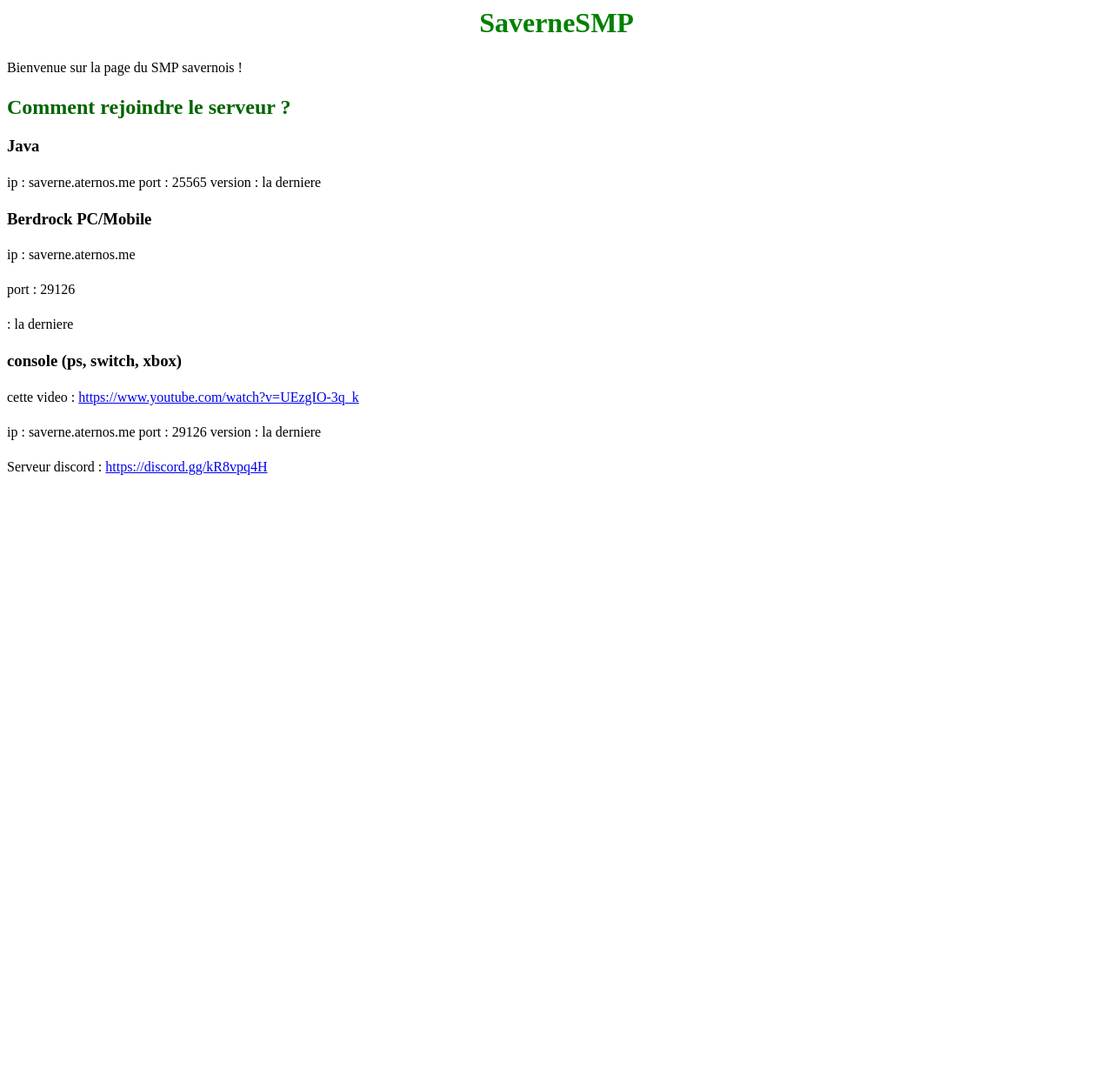
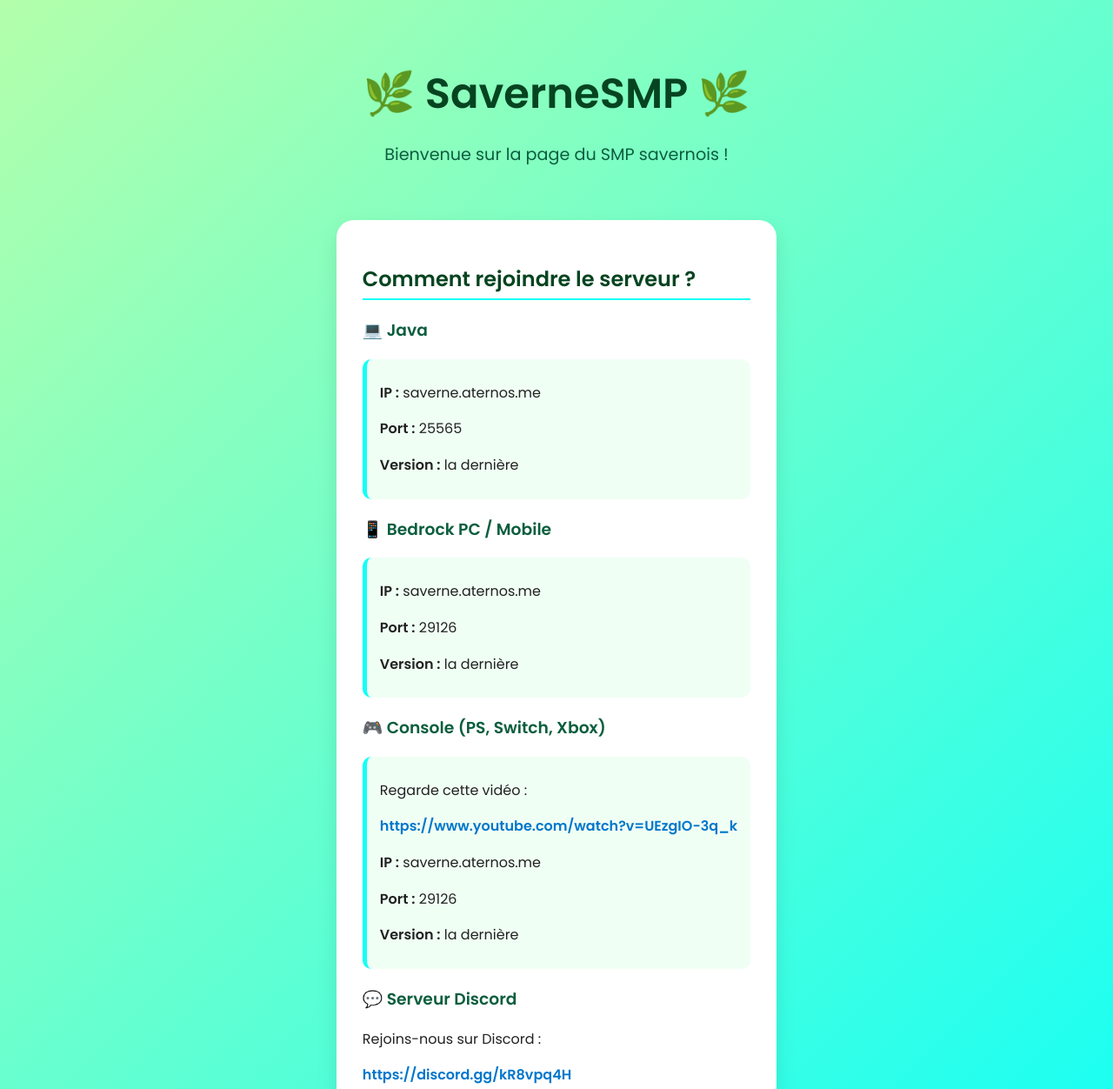
Before and after one commit to BananeFurtive/SaverneSMPwebsite, a plain HTML site: page index.html in a window 1280 px wide. Shown: the top 1252 px of the page at 87% size. Before the commit the page ends 800 px from the top, so only its background shows below. Drawn offline with Linux system fonts and the light colour scheme.

Commit message:
Update index.html

```diff
--- a/index.html
+++ b/index.html
@@ -1,48 +1,132 @@
-<html>
+<!DOCTYPE html>
+<html lang="fr">
 <head>
+  <meta charset="UTF-8" />
+  <meta name="viewport" content="width=device-width, initial-scale=1.0" />
   <title>SaverneSMP</title>
-    </head>
+  <link href="https://fonts.googleapis.com/css2?family=Poppins:wght@400;600&display=swap" rel="stylesheet">
   <style>
-        h1 {
-            color: green;
+    body {
+      margin: 0;
+      padding: 0;
+      font-family: 'Poppins', sans-serif;
+      background: linear-gradient(135deg, #b3ffab 0%, #12fff7 100%);
+      color: #222;
+      min-height: 100vh;
+      display: flex;
+      flex-direction: column;
+      align-items: center;
+      justify-content: flex-start;
+    }
+
+    header {
       text-align: center;
-            font-family: 'Times New Roman', Times, serif;
+      margin-top: 40px;
+      color: #064420;
     }
+
+    header h1 {
+      font-size: 3em;
+      margin-bottom: 10px;
+    }
+
+    header p {
+      font-size: 1.2em;
+      color: #0b5e3e;
+    }
+
+    .container {
+      max-width: 700px;
+      background: white;
+      border-radius: 20px;
+      box-shadow: 0 10px 25px rgba(0,0,0,0.1);
+      padding: 30px;
+      margin: 40px auto;
+    }
+
+    h2 {
+      color: #064420;
+      border-bottom: 2px solid #12fff7;
+      padding-bottom: 5px;
+    }
+
+    h3 {
+      color: #0b5e3e;
+      margin-top: 20px;
+    }
+
     p {
-            font-size: 16px;
-            line-height: 1.5;
-            font-family: 'Times New Roman', Times, serif;
+      line-height: 1.6;
+      font-size: 1em;
     }
-        h6 {
-            font-size: 12px;
-            text-align: right;
-            color: blue;
-            font-family: 'Times New Roman', Times, serif;
+
+    a {
+      color: #0077cc;
+      text-decoration: none;
+      font-weight: 600;
     }
-        h2 {
-            color: darkgreen;
-            font-family: 'Times New Roman', Times, serif;
+
+    a:hover {
+      text-decoration: underline;
+    }
+
+    footer {
+      margin-top: auto;
+      text-align: center;
+      font-size: 0.9em;
+      color: #064420;
+      padding: 20px;
+    }
+
+    .server-info {
+      background: #f0fff4;
+      border-left: 5px solid #12fff7;
+      padding: 10px 15px;
+      border-radius: 10px;
+      margin: 10px 0;
     }
   </style>
+</head>
+
 <body>
-        <h1>SaverneSMP</h1>
+  <header>
+    <h1>🌿 SaverneSMP 🌿</h1>
     <p>Bienvenue sur la page du SMP savernois !</p>
+  </header>
+
+  <div class="container">
     <h2>Comment rejoindre le serveur ?</h2>
-        <h3>Java</h3>
-        <p>ip : saverne.aternos.me
-           port : 25565
-           version : la derniere</p>
-        <h3>Berdrock PC/Mobile</h3>
-        <p>ip : saverne.aternos.me</p>
-        <p>port : 29126</p>
-        <p> : la derniere</p>
-        <h3> console (ps, switch, xbox)</h3>
-<p> cette video : <a href="https://www.youtube.com/watch?v=UEzgIO-3q_k">https://www.youtube.com/watch?v=UEzgIO-3q_k</a> </p>
-        <p>ip : saverne.aternos.me
-        port : 29126
-version : la derniere </p>
-        <p>Serveur discord : <a href="https://discord.gg/kR8vpq4H">https://discord.gg/kR8vpq4H</a></p>
 
+    <h3>💻 Java</h3>
+    <div class="server-info">
+      <p><strong>IP :</strong> saverne.aternos.me</p>
+      <p><strong>Port :</strong> 25565</p>
+      <p><strong>Version :</strong> la dernière</p>
+    </div>
 
+    <h3>📱 Bedrock PC / Mobile</h3>
+    <div class="server-info">
+      <p><strong>IP :</strong> saverne.aternos.me</p>
+      <p><strong>Port :</strong> 29126</p>
+      <p><strong>Version :</strong> la dernière</p>
+    </div>
+
+    <h3>🎮 Console (PS, Switch, Xbox)</h3>
+    <div class="server-info">
+      <p>Regarde cette vidéo :</p>
+      <p><a href="https://www.youtube.com/watch?v=UEzgIO-3q_k" target="_blank">https://www.youtube.com/watch?v=UEzgIO-3q_k</a></p>
+      <p><strong>IP :</strong> saverne.aternos.me</p>
+      <p><strong>Port :</strong> 29126</p>
+      <p><strong>Version :</strong> la dernière</p>
+    </div>
+
+    <h3>💬 Serveur Discord</h3>
+    <p>Rejoins-nous sur Discord :</p>
+    <p><a href="https://discord.gg/kR8vpq4H" target="_blank">https://discord.gg/kR8vpq4H</a></p>
+  </div>
+
+  <footer>
+    <p>© 2025 SaverneSMP — Tous droits réservés.</p>
+  </footer>
 </body>
 </html>
```
Lines whose indentation alone changed are shown as unchanged.
